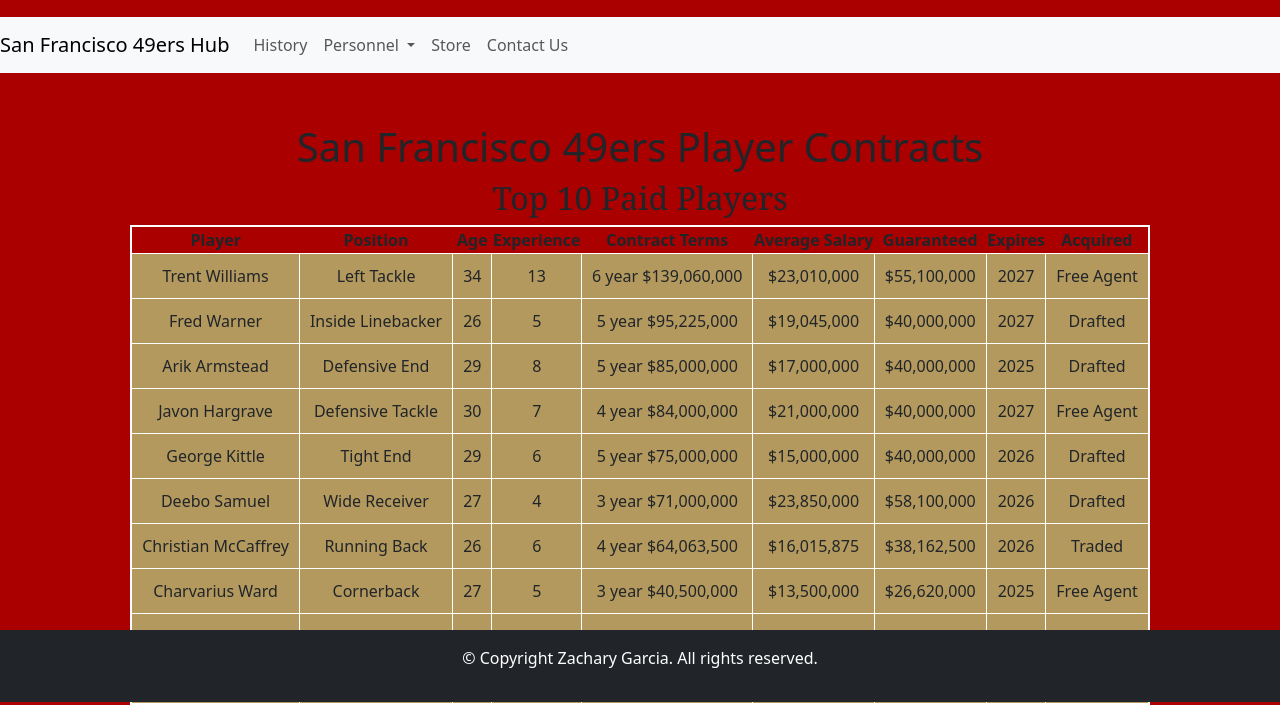
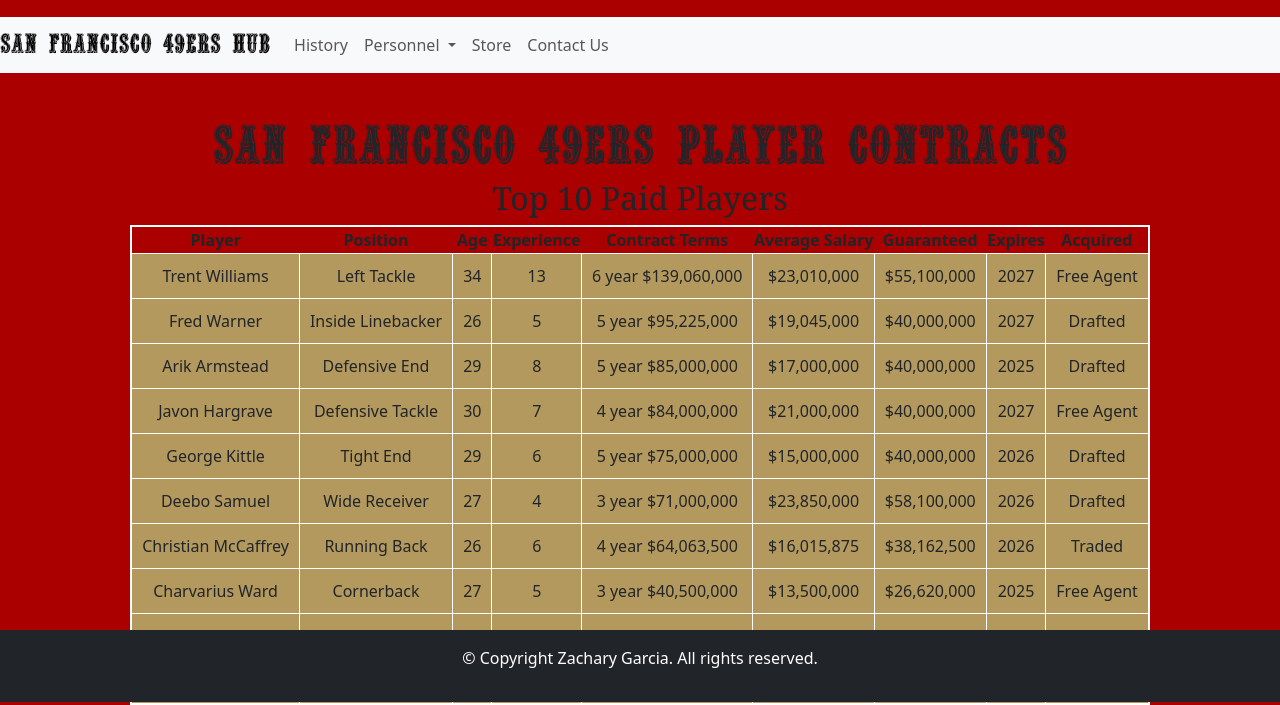
Before and after one commit to ZachGG421/is117-project, a plain HTML site: page pages/contracts.html in a window 1280 px wide. Shown: the part 98-803 px from the top of the page. Drawn offline with nearby package versions, Linux system fonts and the light colour scheme; files that its build step writes are made by us from their sources; files whose address does not match are found by name.

Commit message:
Update contracts.html

```diff
--- a/pages/contracts.html
+++ b/pages/contracts.html
@@ -15,7 +15,7 @@
             <img class="logo" src="images/49ers_logo.png" alt="49ers Logo">
 
             <nav class="navbar navbar-expand-lg navbar-light bg-light">
-                <a class="navbar-brand" href="pages/index.html">San Francisco 49ers Hub</a>
+                <a class="navbar-brand ninerFont" href="/pages/index.html">San Francisco 49ers Hub</a>
                 <button class="navbar-toggler" type="button" data-toggle="collapse" data-target="#navbarNavDropdown" aria-controls="navbarNavDropdown" aria-expanded="false" aria-label="Toggle navigation">
                   <span class="navbar-toggler-icon"></span>
                 </button>
@@ -45,7 +45,7 @@
               </nav>
         </header>
 
-        <h1 class="title">San Francisco 49ers Player Contracts</h1>
+        <h1 class="title ninerFont">San Francisco 49ers Player Contracts</h1>
         <h2 class="title">Top 10 Paid Players</h2>
         <div>
             <table>
```
